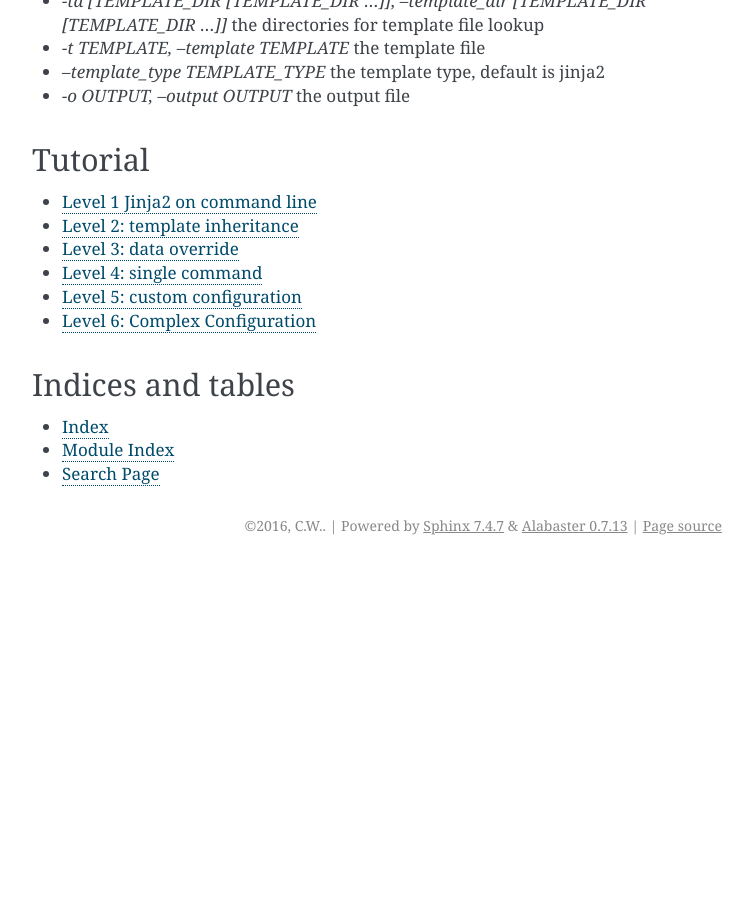
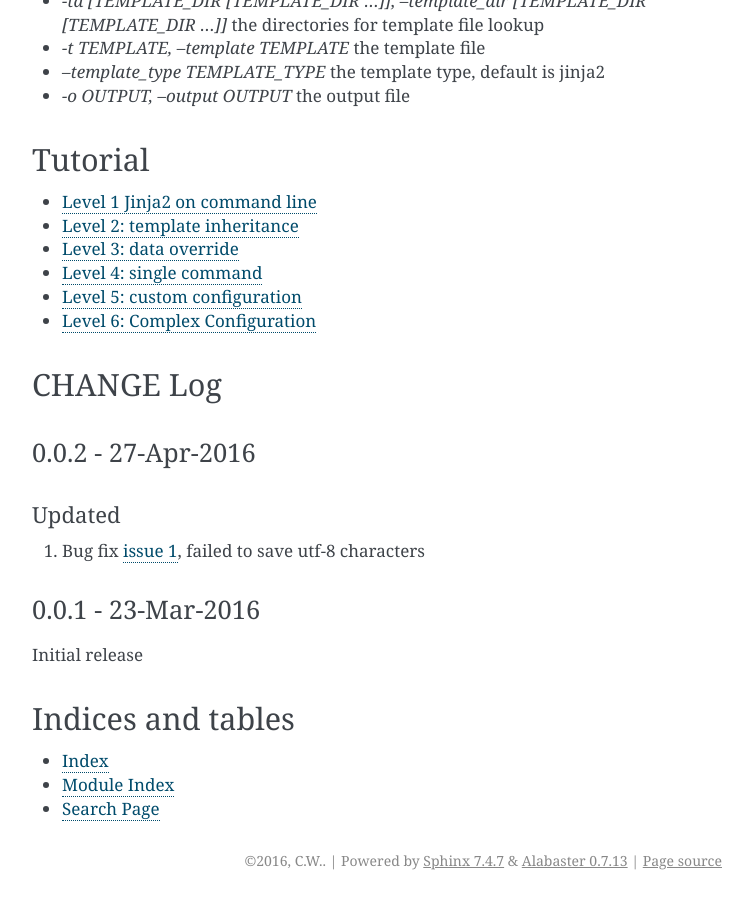
Before and after one commit to moremoban/moban, a Sphinx documentation site: the page built from docs/index.rst, in a window 1280 px wide and 900 px high, scrolled down 1591 px. Shown: the whole window, without its empty margins (388-1141 px from the left). Built offline with Sphinx 7.4.7, drawn with Linux system fonts in a browser that asks for light colours; before the commit the page ends 2156 px from its top, so only the background shows below that; some of the changed text lies outside the part shown.

Commit message:
prepare for v0.0.2 release

```diff
--- /dev/null
+++ b/CHANGELOG.rst
@@ -0,0 +1,16 @@
+CHANGE Log
+================================================================================
+
+0.0.2 - 27-Apr-2016
+--------------------------------------------------------------------------------
+
+Updated
+++++++++++++++++++++++++++++++++++++++++++++++++++++++++++++++++++++++++++++++++
+
+#. Bug fix `issue 1 <https://github.com/chfw/moban/issues/1>`_, failed to save utf-8 characters
+
+
+0.0.1 - 23-Mar-2016
+--------------------------------------------------------------------------------
+
+Initial release
--- a/docs/index.rst
+++ b/docs/index.rst
@@ -19,6 +19,8 @@ Tutorial
    level-5-custom-configuration/README.rst
    level-6-complex-configuration/README.rst
 
+.. include:: ../CHANGELOG.rst
+
 Indices and tables
 ==================
 
```
Also changed, not shown: setup.py (+8 -2 lines), 1 other file.
